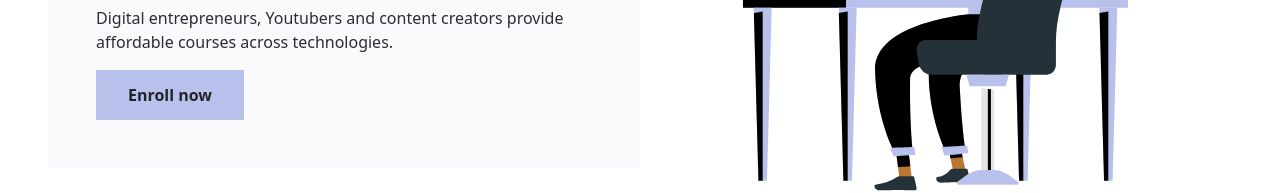
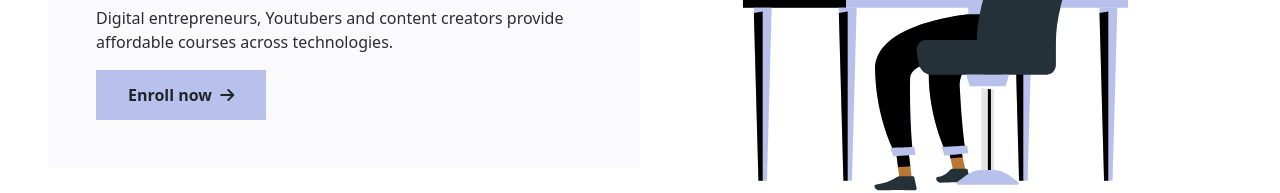
Before and after one commit to sid1213/Hackathon, a plain HTML site: page index.html in a window 1280 px wide. Shown: the part 396-589 px from the top of the page. Drawn offline with nearby package versions, Linux system fonts and the light colour scheme; a web font is replaced by a local one.

Commit message:
js updated

```diff
--- a/index.html
+++ b/index.html
@@ -146,7 +146,7 @@
                 <p class="my-3 text-sm-start text-center"> Digital entrepreneurs, Youtubers and content creators provide affordable courses across technologies.
                 </p>
                 <button class="btn ">
-                    Enroll now
+                    Enroll now &nbsp;<i class="fa-solid fa-arrow-right"></i>
                 </button>
             </div>
             <div class="col-lg-6 px-5 landing_banner_lottie " data-aos="fade-left">
```
